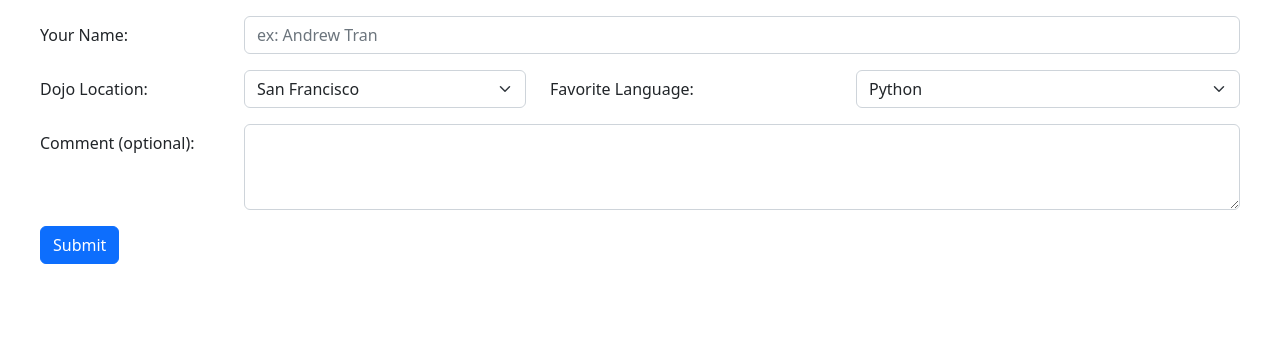
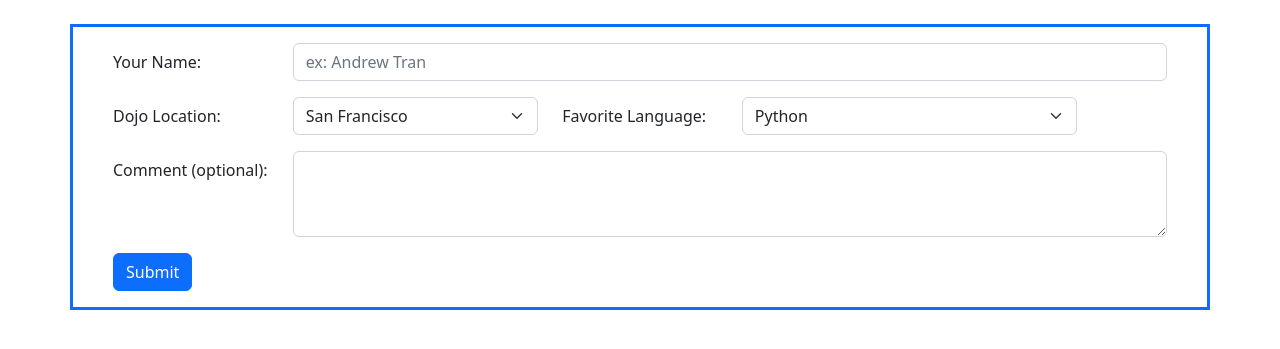
Before and after one commit to AndrewT-Tran/Dojo_Survey, a Flask app: page / in a window 1280 px wide. Shown: the top 349 px of the page. Run offline with Flask 3, Linux system fonts and the light colour scheme.

Commit message:
fixed and organized

```diff
--- a/server.py
+++ b/server.py
@@ -1,7 +1,31 @@
-from flask import Flask, render_template, request, redirect, session
+from flask import Flask, render_template, request, redirect, session, flash
 app = Flask(__name__)
 # set a secret key for security purposes
 app.secret_key = 'keep it secret, keep it safe'
+
+class User:
+    def __init__(self, name, location, language, comment):
+        self.name = name
+        self.location = location
+        self.language = language
+        self.comment = comment
+
+
+@staticmethod
+def validate_user(user):
+    is_valid = True  # we assume this is true
+    if len(user.name) < 1:
+        flash("Name cannot be blank!")
+        is_valid = False
+    if len(user.comment) < 1:
+        flash("Comment cannot be blank!")
+        is_valid = False
+    if len(user.comment) > 120:
+        flash("Comment cannot be longer than 120 characters!")
+        is_valid = False
+    return is_valid
+
+
 
 
 @app.route('/')
--- a/templates/index.html
+++ b/templates/index.html
@@ -17,18 +17,21 @@
     <header>
         <!-- place navbar here -->
     </header>
+
+
+
     <main>
         <form action="/submit_form" method="post">
-            <div class="container-fluid">
+                <div class="container border border-3 border-primary mt-4">
                     <div class="row m-3">
                         <label for="colFormLabel" class="col-sm-2 col-form-label">Your Name:</label>
-                    <div class="col-sm-10">
+                        <div class="col">
                             <input type="text" class="form-control" name="fullName" placeholder="ex: Andrew Tran">
                         </div>
                     </div>
 
                     <div class="row m-3">
-                    <label for="colFormLabel" class="col-sm-2 col-form-label">Dojo Location:</label>
+                        <label for="colFormLabel" class="col-2 col-form-label">Dojo Location:</label>
                         <div class="col-sm-3">
                             <select id="dojoLocation" name="dojoLocation" class="form-select">
                                 <option>San Francisco</option>
@@ -36,7 +39,7 @@
                                 <option>Los Angeles</option>
                             </select>
                         </div>
-                    <label for="colFormLabel" class="col-sm-3 col-form-label">Favorite Language:</label>
+                        <label for="colFormLabel" class="col-sm-2 col-form-label">Favorite Language:</label>
                         <div class="col-sm-4">
                             <select id="favoriteLanguage" name="favoriteLanguage" class="form-select">
                                 <option>Python</option>
@@ -60,6 +63,9 @@
         </form>
     </main>
     <footer>
+
+
+
         <!-- place footer here -->
     </footer>
     <!-- Bootstrap JavaScript Libraries -->
@@ -73,3 +79,12 @@
 </body>
 
 </html>
+
+
+{% with messages = get_flashed_messages() %} <!-- declare a variable called messages -->
+{% if messages %} <!-- check if there are any messages -->
+{% for message in messages %} <!-- loop through the messages -->
+<p>{{message}}</p> <!-- display each message in a paragraph tag -->
+{% endfor %}
+{% endif %}
+{% endwith %}
```
Also changed, not shown: templates/result.html (+4 -4 lines). Lines whose indentation alone changed are shown as unchanged.
